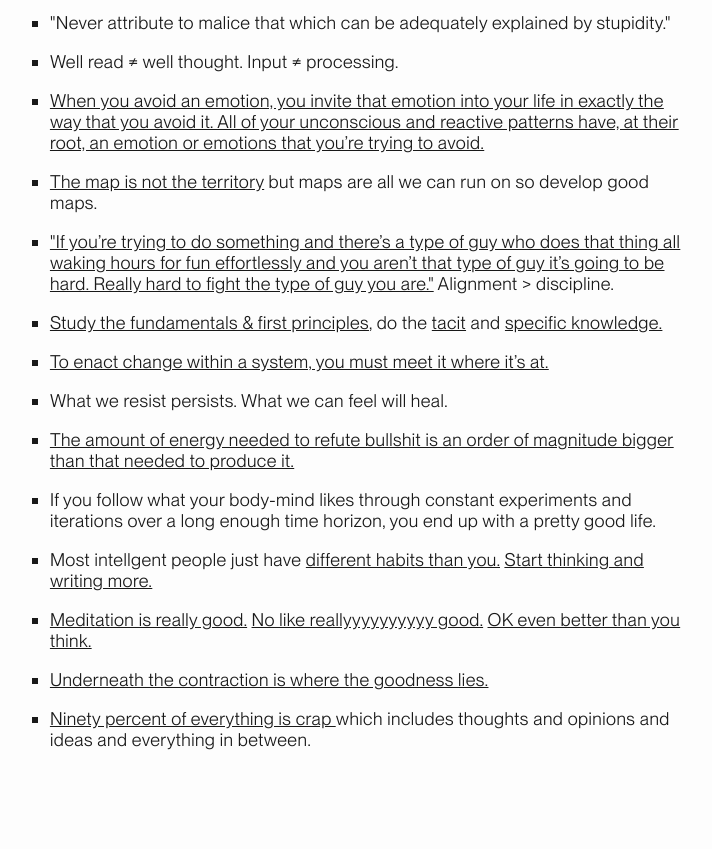
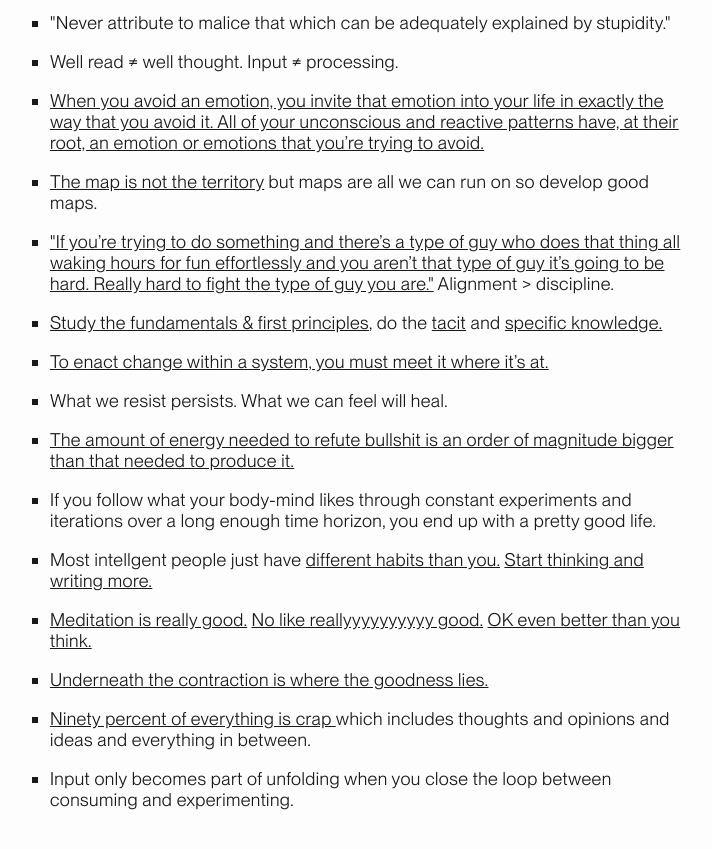
Before and after one commit to pxsswordprotected/personalsite, a Jekyll site: the page docs/principles.html, which Jekyll copies as it is, in a window 1280 px wide and 900 px high, scrolled down 3494 px. Shown: the top 849 px of the window, without its empty margins (285-997 px from the left). Built offline with Jekyll 4.4.1, drawn with Linux system fonts in a browser that asks for light colours.

Commit message:
update principles

```diff
--- a/docs/principles.html
+++ b/docs/principles.html
@@ -632,6 +632,10 @@
                             which includes thoughts and opinions and ideas and
                             everything in between.
                         </li>
+                        <li>
+                            Input only becomes part of unfolding when you close
+                            the loop between consuming and experimenting.
+                        </li>
                     </ul>
                 </section>
             </main>
```
